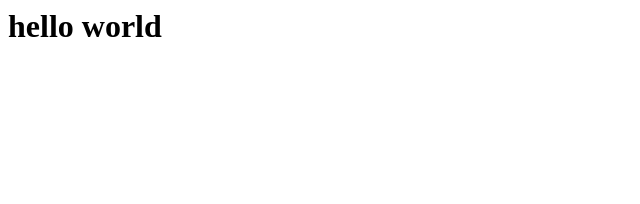
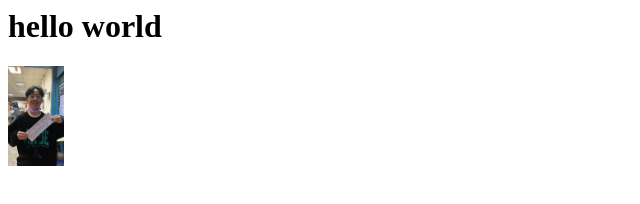
Before and after one commit to 0-ch/git-tutorial, a plain HTML site: page index.html in a window 1280 px wide. Shown: the whole page, without its empty margins (0-640 px from the left). Drawn offline with Linux system fonts and the light colour scheme.

Commit message:
add image

```diff
--- a/index.html
+++ b/index.html
@@ -1 +1,3 @@
 <h1>hello world</h1>
+
+<img src="1.jpg" height="100">
```
Also changed, not shown: 1.jpg (added).
